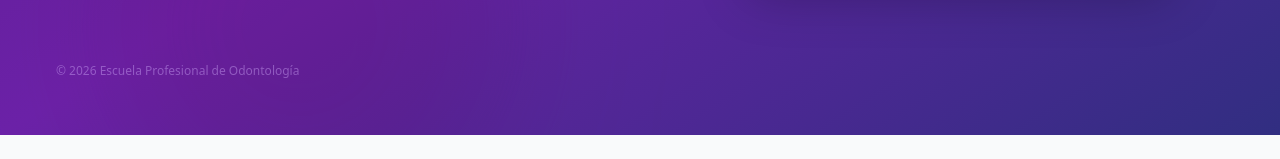
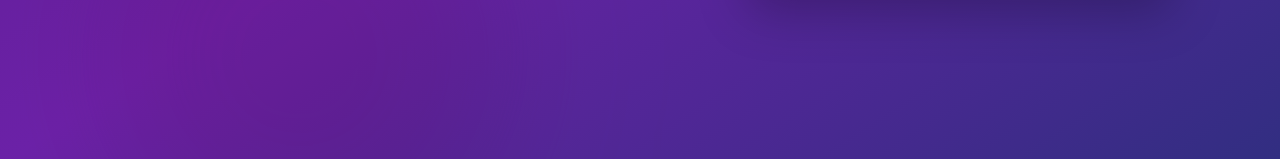
Before and after one commit to Draigo15/oficina-epo, a React (Vite) app in the folder frontend/: page /login in a window 1280 px wide. Shown: the part 665-824 px from the top of the page. Before the commit the page ends 800 px from the top, so only its background shows below. Built offline with nearby package versions, Linux system fonts and the light colour scheme; no server answers.

Commit message:
Login Final fix

```diff
--- a/frontend/src/pages/Login.jsx
+++ b/frontend/src/pages/Login.jsx
@@ -39,24 +39,28 @@ const Login = () => {
       <div className="absolute -bottom-32 left-20 w-96 h-96 bg-pink-500 rounded-full mix-blend-multiply filter blur-3xl opacity-20 animate-blob animation-delay-4000"></div>
 
       {/* ── Columna izquierda: Branding ── */}
-      <div className="hidden lg:flex lg:w-1/2 flex-col justify-between p-14 relative z-10">
-        {/* Logo + nombre */}
+      <div className="hidden lg:flex lg:w-1/2 flex-col justify-center p-14 relative z-10">
         <div className="animate-fade-in-down">
+          {/* Logo */}
           <div className="inline-flex items-center justify-center w-20 h-20 bg-white/10 backdrop-blur-lg rounded-2xl shadow-2xl mb-8 border border-white/20">
             <BookOpen className="w-10 h-10 text-white" />
           </div>
+
+          {/* Título */}
           <h1 className="text-5xl font-extrabold text-white leading-tight mb-3">
             Sistema de<br />Gestión de<br />Tareas
           </h1>
           <p className="text-purple-200 text-lg font-medium mb-1">Comité de Mejora Continua</p>
-          <p className="text-purple-300/70 text-sm">Escuela Profesional de Odontología · EPO</p>
-        </div>
+          <p className="text-purple-300/70 text-sm mb-12">Escuela Profesional de Odontología · EPO</p>
 
-        {/* Bullets de funcionalidades */}
-        <div className="space-y-5 animate-fade-in-up">
-          <p className="text-purple-200/80 text-sm uppercase tracking-widest font-semibold mb-6">
+          {/* Divisor */}
+          <div className="w-16 h-0.5 bg-white/20 rounded-full mb-8"></div>
+
+          {/* Bullets */}
+          <p className="text-purple-200/80 text-xs uppercase tracking-widest font-semibold mb-6">
             ¿Qué puedes hacer aquí?
           </p>
+          <div className="space-y-5">
             {[
               { icon: CheckCircle2, label: 'Gestión de tareas', desc: 'Crea, asigna y completa tareas del comité' },
               { icon: BarChart2,    label: 'Estadísticas',      desc: 'Visualiza el avance y productividad mensual' },
@@ -74,10 +78,11 @@ const Login = () => {
             ))}
           </div>
 
-        {/* Footer columna izquierda */}
-        <p className="text-purple-300/40 text-xs">
+          {/* Footer */}
+          <p className="text-purple-300/30 text-xs mt-16">
             © 2026 Escuela Profesional de Odontología
           </p>
+        </div>
       </div>
 
       {/* ── Columna derecha: Formulario ── */}
```
Lines whose indentation alone changed are shown as unchanged.
